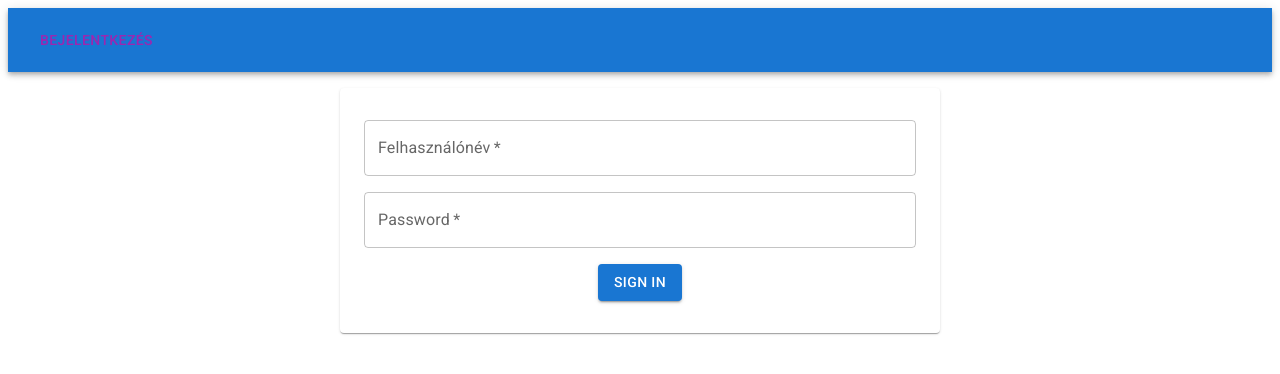
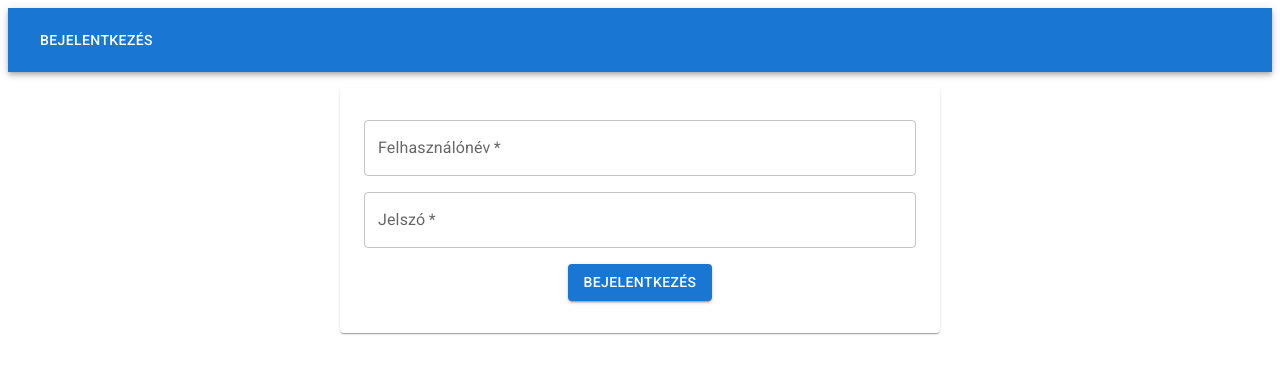
Before and after one commit to Hollglow/katalogus-frontend, a React (Create React App) app: page /sign-in in a window 1280 px wide. Shown: the top 374 px of the page. Built offline with nearby package versions, Linux system fonts and the light colour scheme; no server answers.

Commit message:
Magyarositas

```diff
--- a/public/index.html
+++ b/public/index.html
@@ -24,7 +24,7 @@
       work correctly both with client-side routing and a non-root public URL.
       Learn how to configure a non-root public URL by running `npm run build`.
     -->
-    <title>React App</title>
+    <title>Iskolai Katalógus</title>
   </head>
   <body>
     <noscript>You need to enable JavaScript to run this app.</noscript>
--- a/src/components/AuthButtons.js
+++ b/src/components/AuthButtons.js
@@ -17,7 +17,7 @@ export const AuthButtons = () => {
   if (!userLogged) {
     return (
       <>
-        <Button component={RouterLink} to="/sign-in" color="secondary">
+        <Button component={RouterLink} to="/sign-in" sx={{ color: "white" }}>
           Bejelentkezés
         </Button>
       </>
--- a/src/components/AuthForm.js
+++ b/src/components/AuthForm.js
@@ -85,7 +85,7 @@ export const AuthForm = () => {
           sx={{ width: "inherit" }}
           required
           type="password"
-          label="Password"
+          label="Jelszó"
           variant="outlined"
           onChange={(event) => {
             setPassword(event.target.value);
@@ -96,7 +96,7 @@ export const AuthForm = () => {
           onClick={signIn}
           variant="contained"
         >
-          Sign In
+          Bejelentkezés
         </Button>
       </Container>
     </Box>
```
